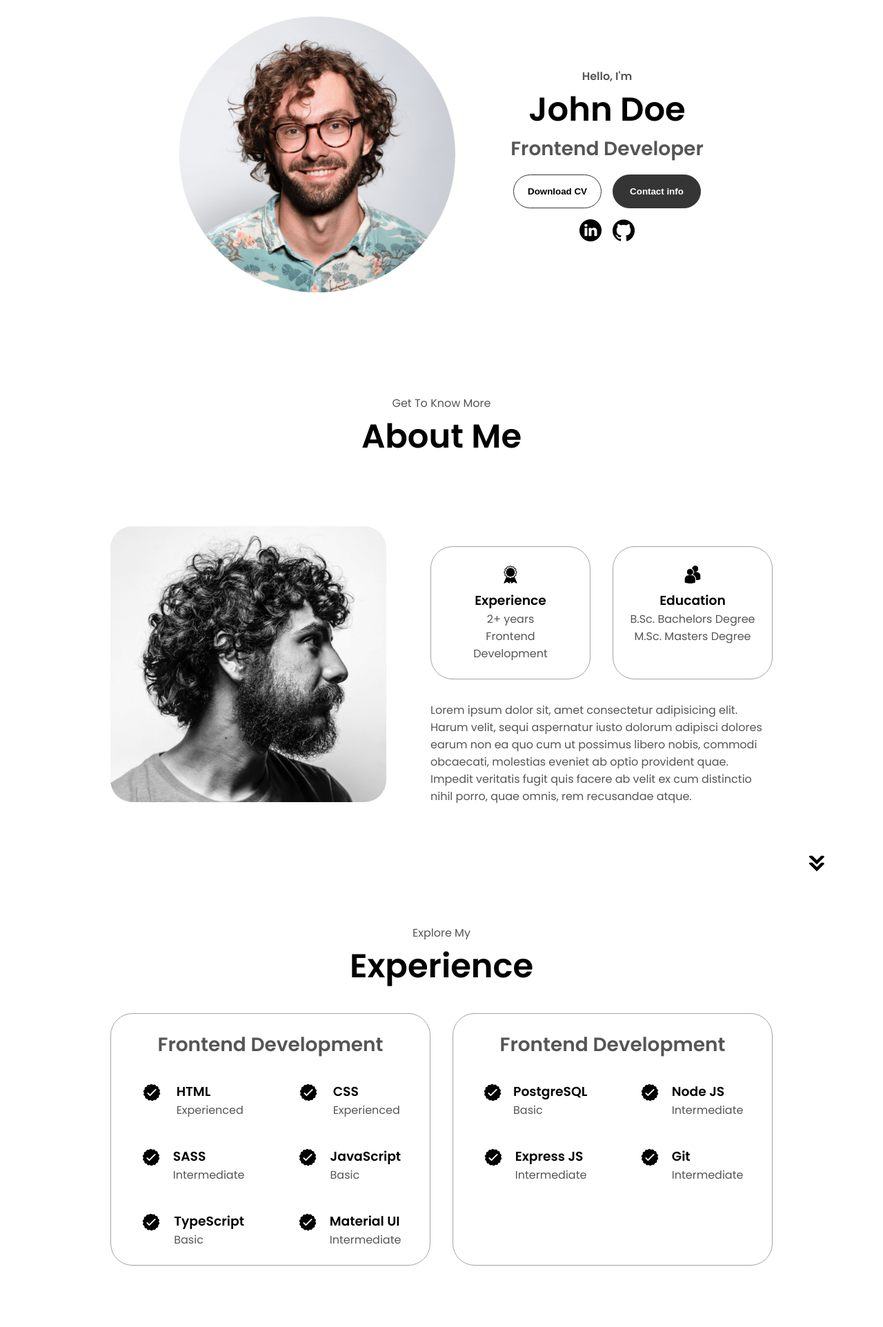
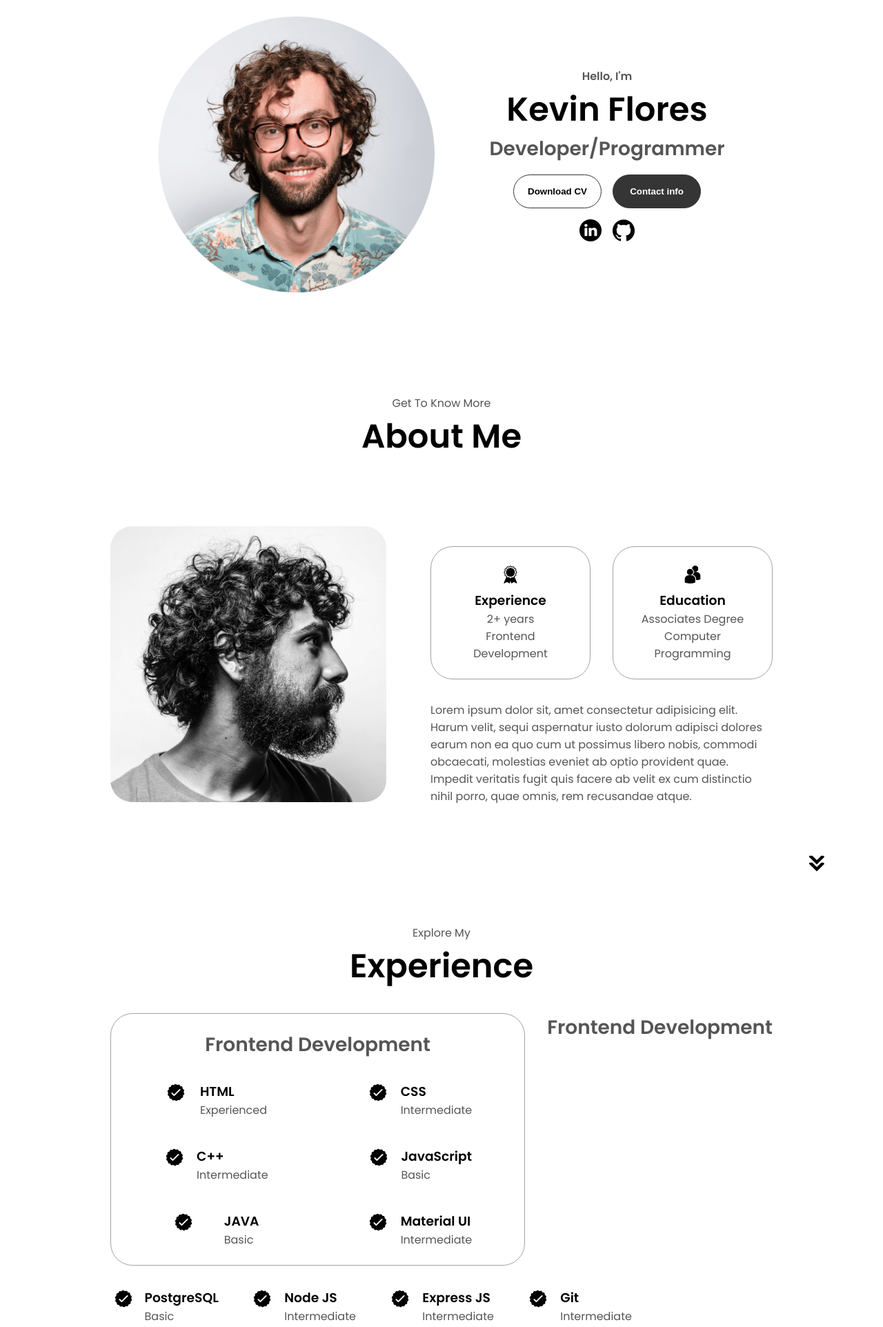
Before and after one commit to CyberSkoo/html-css-js-portfolio-tutorial-2, a plain HTML site: page index.html in a window 1280 px wide. Shown: the part 260-2184 px from the top of the page at 69% size. Drawn offline with Linux system fonts and the light colour scheme.

Commit message:
Update index.html

```diff
--- a/index.html
+++ b/index.html
@@ -38,13 +38,13 @@
     </nav>
     <section id="profile">
         <div class="section__pic-container">
-            <img src="./assets/profile-pic.png" alt="John Doe
+            <img src="./assets/profile-pic.png" alt="Kevin Flores
             profile picture">
         </div>
         <div class="section__text">
             <p class="section__text__p1">Hello, I'm</p>
-            <h1 class="title">John Doe</h1>
-            <p class="section__text__p2">Frontend Developer</p>
+            <h1 class="title">Kevin Flores</h1>
+            <p class="section__text__p2">Developer/Programmer</p>
             <div class="btn-container">
                 <button
                  class="btn btn-color-2"
@@ -96,7 +96,7 @@
                         class="icon"
                         />
                         <h3>Education</h3>
-                        <p>B.Sc. Bachelors Degree <br>M.Sc. Masters Degree</p>
+                        <p>Associates Degree <br>Computer Programming</p>
                     </div>
                 </div>
                 <div class="text-container">
@@ -141,7 +141,7 @@
                             />
                             <div>
                                 <h3>CSS</h3>
-                                <p>Experienced</p>
+                                <p>Intermediate</p>
                             </div>
                         </article> <!-- Second Article End-->
                         <article> <!-- Third Article Start-->
@@ -150,7 +150,7 @@
                             class="icon"
                             />
                             <div>
-                                <h3>SASS</h3>
+                                <h3>C++</h3>
                                 <p>Intermediate</p>
                             </div>
                         </article> <!-- Third Article End-->
@@ -170,7 +170,7 @@
                             class="icon"
                             />
                             <div>
-                                <h3>TypeScript</h3>
+                                <h3>JAVA</h3>
                                 <p>Basic</p>
                             </div>
                         </article> <!-- Fifth Article End-->
@@ -186,7 +186,7 @@
                         </article> <!-- Sixth Article End-->
                     </div>
                 </div>
-                <div class="details-container"> <!-- Second "details-container"-->
+              <!--  <div class="details-container">  Second "details-container"-- -->
                     <h2 class="experience-sub-title">Frontend Development</h2>
                     <div class="article-container">
                         <article> <!-- First Article Start-->
@@ -318,7 +318,7 @@
                 alt="Email icon"
                 class="icon contact-icon email-icon"
                 />
-                <p><a href="mailto:examplemail@gmail.com"></a>Example@gmail.com</p>
+                <p><a href="mailto:flore.kevin989@gmail.com"></a>Example@gmail.com</p>
             </div>
             <div class="contact-info-container">
                 <img
```
